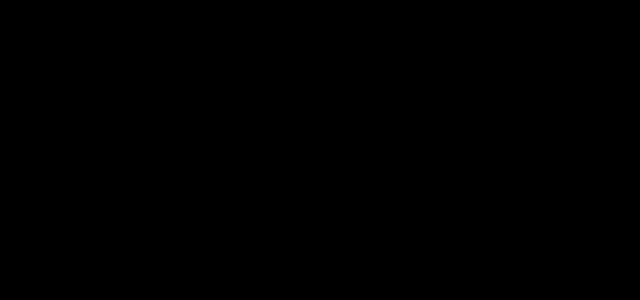
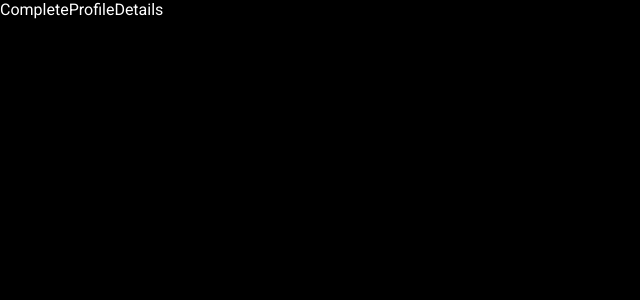
Before and after one commit to Sukhvindra9718/thefitnessclub, a React (Create React App) app in the folder Frontend/: page /completeprofiledetails in a window 1280 px wide. Before the commit this address had no page. Shown: the top 300 px of the page, without its empty margins (0-640 px from the left). Built offline with nearby package versions, Linux system fonts and the light colour scheme.

Commit message:
completeprofiledetails

```diff
--- a/Frontend/src/App.js
+++ b/Frontend/src/App.js
@@ -1,6 +1,7 @@
 import React from 'react'
 import { BrowserRouter, Routes, Route } from 'react-router-dom'
 import Home from './pages/Home.jsx'
+import CompleteProfileDetails from './pages/CompleteProfileDetails.jsx'
 import Layout from './components/Layout.jsx'
 import Dashboard from './pages/Dashboard/Dashboard.jsx'
 
@@ -12,6 +13,7 @@
           <Route index element={<Home />} />
         </Route>
         <Route path="/dashboard" element={<Dashboard />} />
+        <Route path="/completeprofiledetails" element={<CompleteProfileDetails/>} />
       </Routes>
     </BrowserRouter>
   )
--- a/Frontend/src/pages/Auth/Verify.jsx
+++ b/Frontend/src/pages/Auth/Verify.jsx
@@ -1,12 +1,12 @@
 import React, { useEffect, useState } from 'react'
 import { useDispatch, useSelector } from 'react-redux'
+import { useNavigation } from 'react-router-dom'
 
-const Verify = ({ SetVerifyVisible,email }) => {
+const Verify = ({ SetVerifyVisible, email }) => {
   const [otp, setOtp] = useState('')
   const dispatch = useDispatch()
-
-  const data = useSelector((state)=> state.verify);
-
+  const navigate = useNavigation()
+  const data = useSelector((state) => state.verify)
 
   const handleVerifyVisibility = () => {
     document.body.style.overflow = 'auto'
@@ -16,12 +16,10 @@
   const handleVerify = (e) => {
     e.preventDefault()
   }
-  const resendOtp = ()=>{
-
-  }
+  const resendOtp = () => {}
   useEffect(() => {
     if (data.token) {
-      window.location.href = '/dashboard'
+      navigate('/completeprofiledetails')
     }
   }, [data.token])
 
@@ -34,15 +32,15 @@
         <div onClick={handleVerifyVisibility} className="AuthCloseButton">
           <img className="CloseImage" src="./close.svg" alt="" />
         </div>
-        <label style={{marginTop:'1rem'}}>{email}</label>
-        <form onSubmit={handleVerify} className="SignIn_Form" style={{marginTop:'1rem'}}>
+        <label style={{ marginTop: '1rem' }}>{email}</label>
+        <form onSubmit={handleVerify} className="SignIn_Form" style={{ marginTop: '1rem' }}>
           <input
             className="SignIn_Email Auth_Input"
             type="text"
             name="otp"
             placeholder="Enter Otp"
             value={otp}
-            onChange={(e)=> setOtp(e.target.value)}
+            onChange={(e) => setOtp(e.target.value)}
           />
           <div className="SignIn_Button_Container">
             <div className="SignIn_ForgotPass" onClick={resendOtp}>
--- /dev/null
+++ b/Frontend/src/pages/CompleteProfileDetails.jsx
@@ -0,0 +1,9 @@
+import React from 'react'
+
+function CompleteProfileDetails() {
+  return (
+    <div>CompleteProfileDetails</div>
+  )
+}
+
+export default CompleteProfileDetails
```
